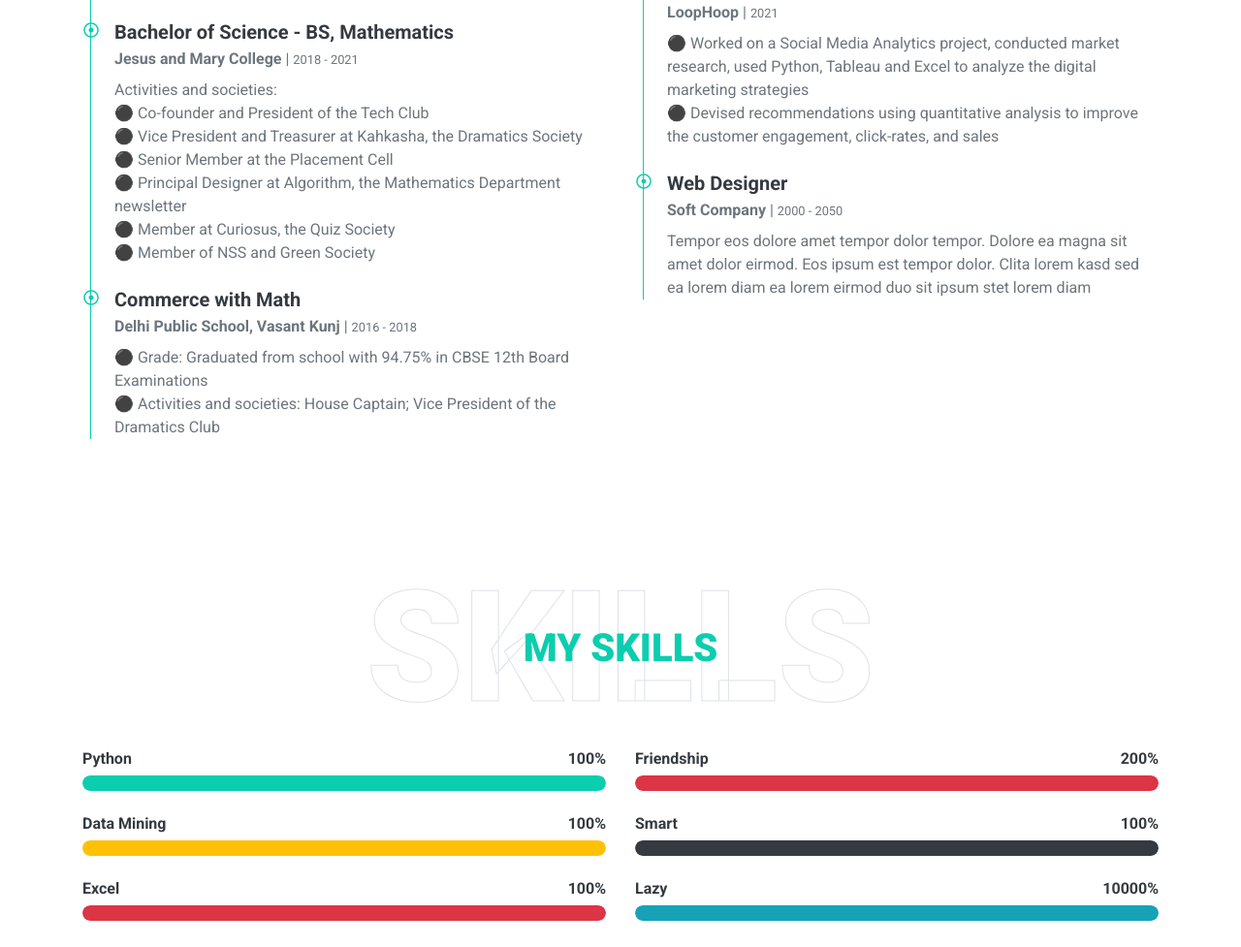
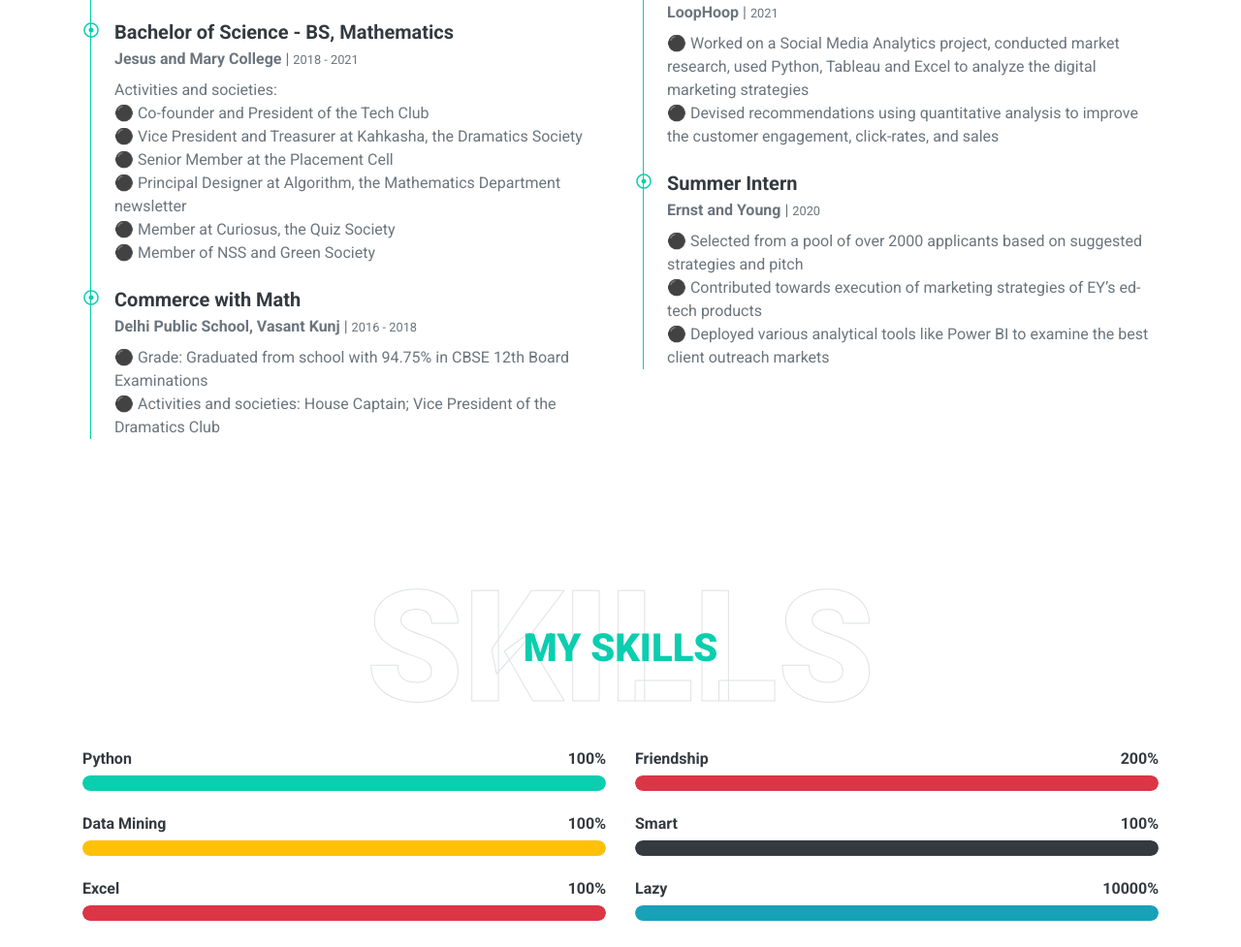
Before and after one commit to rimximsingh/profile, a plain HTML site: page index.html in a window 1280 px wide. Shown: the part 2110-3087 px from the top of the page at 97% size. Drawn offline with nearby package versions, Linux system fonts and the light colour scheme.

Commit message:
Update: Work Exp. EY

```diff
--- a/index.html
+++ b/index.html
@@ -108,7 +108,8 @@
                             <i class="far fa-dot-circle text-primary position-absolute" style="top: 2px; left: -32px;"></i>
                             <h5 class="font-weight-bold mb-1">Master of Science - MS, Operations Research & Analytics</h5>
                             <p class="mb-2"><strong>The London School of Economics and Political Science (LSE)</strong> | <small>2021 - 2022</small></p>
-                            <p>Activities and societies: <br>
+                            <p>
+                            Activities and societies: <br>
                             ⚫ Program Student Representative <br>
                             ⚫ Active member of the LSE Data Science Society and LSE Music Society</p>
                         </div>
@@ -116,7 +117,8 @@
                             <i class="far fa-dot-circle text-primary position-absolute" style="top: 2px; left: -32px;"></i>
                             <h5 class="font-weight-bold mb-1">Bachelor of Science - BS, Mathematics</h5>
                             <p class="mb-2"><strong>Jesus and Mary College</strong> | <small>2018 - 2021</small></p>
-                            <p>Activities and societies: <br>
+                            <p>
+                            Activities and societies: <br>
                             ⚫ Co-founder and President of the Tech Club <br>
                             ⚫ Vice President and Treasurer at Kahkasha, the Dramatics Society <br>
                             ⚫ Senior Member at the Placement Cell <br>
@@ -146,15 +148,20 @@
                             <i class="far fa-dot-circle text-primary position-absolute" style="top: 2px; left: -32px;"></i>
                             <h5 class="font-weight-bold mb-1">Analyst Intern</h5>
                             <p class="mb-2"><strong>LoopHoop</strong> | <small>2021</small></p>
-                            <p>⚫ Worked on a Social Media Analytics project, conducted market research, used Python, Tableau and Excel to analyze the digital marketing strategies <br>
+                            <p>
+                            ⚫ Worked on a Social Media Analytics project, conducted market research, used Python, Tableau and Excel to analyze the digital marketing strategies <br>
                             ⚫ Devised recommendations using quantitative analysis to improve the customer engagement, click-rates, and sales
                             </p>
                         </div>
                         <div class="position-relative mb-4">
                             <i class="far fa-dot-circle text-primary position-absolute" style="top: 2px; left: -32px;"></i>
-                            <h5 class="font-weight-bold mb-1">Web Designer</h5>
-                            <p class="mb-2"><strong>Soft Company</strong> | <small>2000 - 2050</small></p>
-                            <p>Tempor eos dolore amet tempor dolor tempor. Dolore ea magna sit amet dolor eirmod. Eos ipsum est tempor dolor. Clita lorem kasd sed ea lorem diam ea lorem eirmod duo sit ipsum stet lorem diam</p>
+                            <h5 class="font-weight-bold mb-1">Summer Intern</h5>
+                            <p class="mb-2"><strong>Ernst and Young</strong> | <small>2020</small></p>
+                            <p>
+                            ⚫ Selected from a pool of over 2000 applicants based on suggested strategies and pitch <br>
+                            ⚫ Contributed towards execution of marketing strategies of EY’s ed-tech products <br>
+                            ⚫ Deployed various analytical tools like Power BI to examine the best client outreach markets
+                            </p>
                         </div>
                     </div>
                 </div>
```
